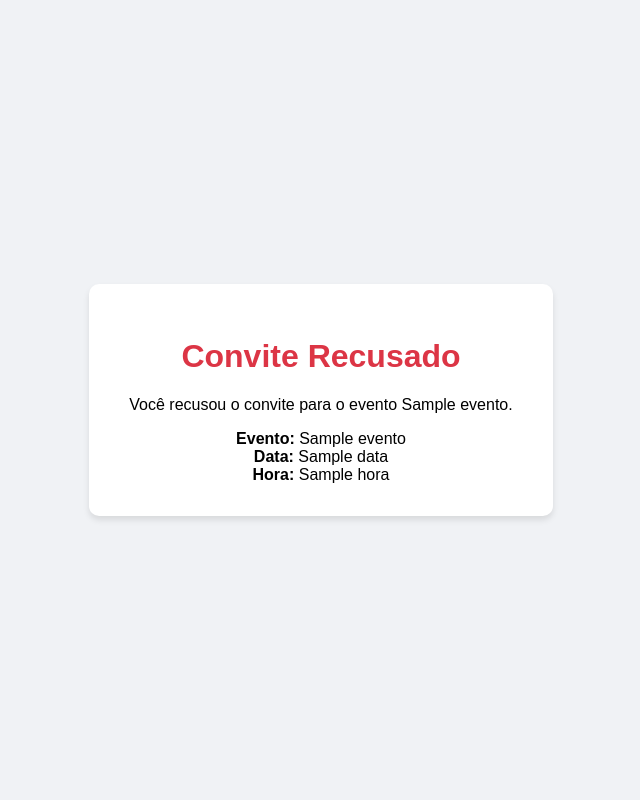
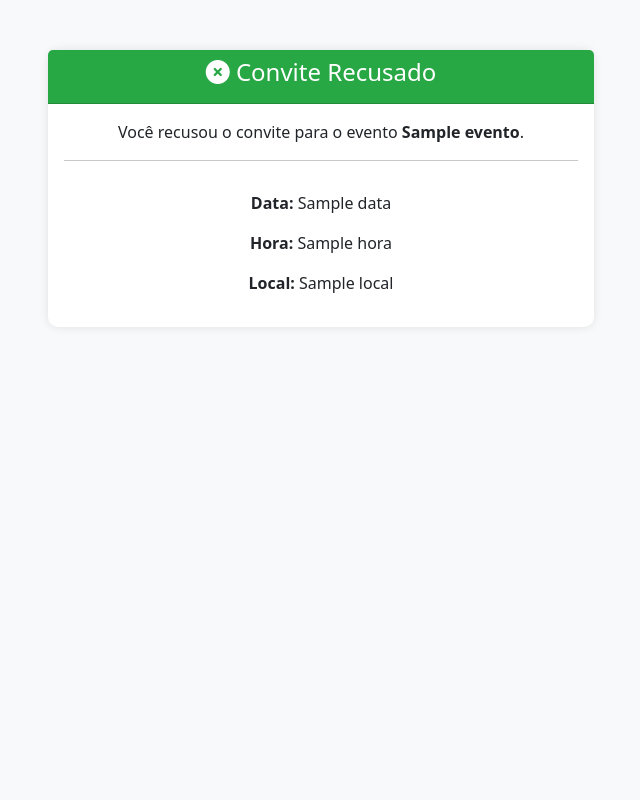
Before and after one commit to Guiips/rsvp-project, a FastAPI app: template templates/confirmacao_sucesso.html in a window 1280 px wide. Shown: the whole page, without its empty margins (319-959 px from the left). Run offline with FastAPI, Linux system fonts and the light colour scheme; the template is opened without the code that fills it: most values are stand-ins (such as "Sample title", 1, 10 or a date in 2020); parts of the project's set-up code (start-up, migrations or seed data) failed here and were passed over.

Commit message:
Atualização feita no site todo

```diff
--- a/routes/eventos.py
+++ b/routes/eventos.py
@@ -338,7 +338,6 @@
         evento = await db.eventos.find_one({"_id": ObjectId(evento_id)})
 
         if not evento:
-            # Mensagem de erro simples
             return templates.TemplateResponse("confirmacao_erro.html", {
                 "request": request,
                 "mensagem": "Evento não encontrado."
@@ -359,10 +358,10 @@
                 {"$set": {"convidados": convidados}}
             )
 
-            return templates.TemplateResponse("confirmacao_sucesso_simples.html", {
+            return templates.TemplateResponse("confirmacao_sucesso.html", {
                 "request": request,
                 "evento": evento,
-                "status": "confirmado"
+                "status": "confirmado"  # Verifique se isso está correto
             })
         else:
             return templates.TemplateResponse("confirmacao_erro.html", {
--- a/templates/confirmacao_sucesso.html
+++ b/templates/confirmacao_sucesso.html
@@ -4,47 +4,60 @@
     <meta charset="UTF-8">
     <meta name="viewport" content="width=device-width, initial-scale=1.0">
     <title>Confirmação de Presença</title>
+    <link href="https://cdn.jsdelivr.net/npm/bootstrap@5.3.0/dist/css/bootstrap.min.css" rel="stylesheet">
+    <link rel="stylesheet" href="https://cdnjs.cloudflare.com/ajax/libs/font-awesome/6.0.0-beta3/css/all.min.css">
     <style>
         body {
-            font-family: Arial, sans-serif;
-            display: flex;
-            justify-content: center;
-            align-items: center;
-            height: 100vh;
-            margin: 0;
-            background-color: #f0f2f5;
+            background-color: #f8f9fa;
+        }
+        .card {
+            margin-top: 50px;
+            border: none;
+            border-radius: 10px;
+            box-shadow: 0 0 10px rgba(0, 0, 0, 0.1);
+        }
+        .card-header {
+            background-color: #28a745;
+            color: white;
             text-align: center;
+            border-radius: 10px 10px 0 0;
         }
-        .container {
-            background-color: white;
-            padding: 2rem;
-            border-radius: 10px;
-            box-shadow: 0 4px 6px rgba(0,0,0,0.1);
-            max-width: 400px;
-            width: 100%;
-        }
-        .confirmado {
-            color: #28a745;
-        }
-        .recusado {
-            color: #dc3545;
+        .event-details {
+            margin-top: 30px;
         }
     </style>
 </head>
 <body>
     <div class="container">
-        {% if status == 'confirmado' %}
-            <h1 class="confirmado">Presença Confirmada</h1>
-            <p>Sua presença no evento {{ evento.nome }} foi confirmada com sucesso!</p>
-        {% else %}
-            <h1 class="recusado">Convite Recusado</h1>
-            <p>Você recusou o convite para o evento {{ evento.nome }}.</p>
-        {% endif %}
+        <div class="row justify-content-center">
+            <div class="col-md-6">
+                <div class="card">
+                    <div class="card-header">
+                        <h4>
+                            {% if status == 'confirmado' %}
+                                <i class="fas fa-check-circle"></i> Presença Confirmada
+                            {% else %}
+                                <i class="fas fa-times-circle"></i> Convite Recusado
+                            {% endif %}
+                        </h4>
+                    </div>
+                    <div class="card-body text-center">
+                        {% if status == 'confirmado' %}
+                            <p>Sua presença no evento <strong>{{ evento.nome }}</strong> foi confirmada com sucesso!</p>
+                        {% else %}
+                            <p>Você recusou o convite para o evento <strong>{{ evento.nome }}</strong>.</p>
+                        {% endif %}
 
-        <div>
-            <strong>Evento:</strong> {{ evento.nome }}<br>
-            <strong>Data:</strong> {{ evento.data }}<br>
-            <strong>Hora:</strong> {{ evento.hora }}
+                        <hr>
+
+                        <div class="event-details">
+                            <p><strong>Data:</strong> {{ evento.data }}</p>
+                            <p><strong>Hora:</strong> {{ evento.hora }}</p>
+                            <p><strong>Local:</strong> {{ evento.local }}</p>
+                        </div>
+                    </div>
+                </div>
+            </div>
         </div>
     </div>
 </body>
```
Also changed, not shown: static/confirmacao.css (added, +37 -0 lines), templates/confirmacao_erro.html (+11 -7 lines).
